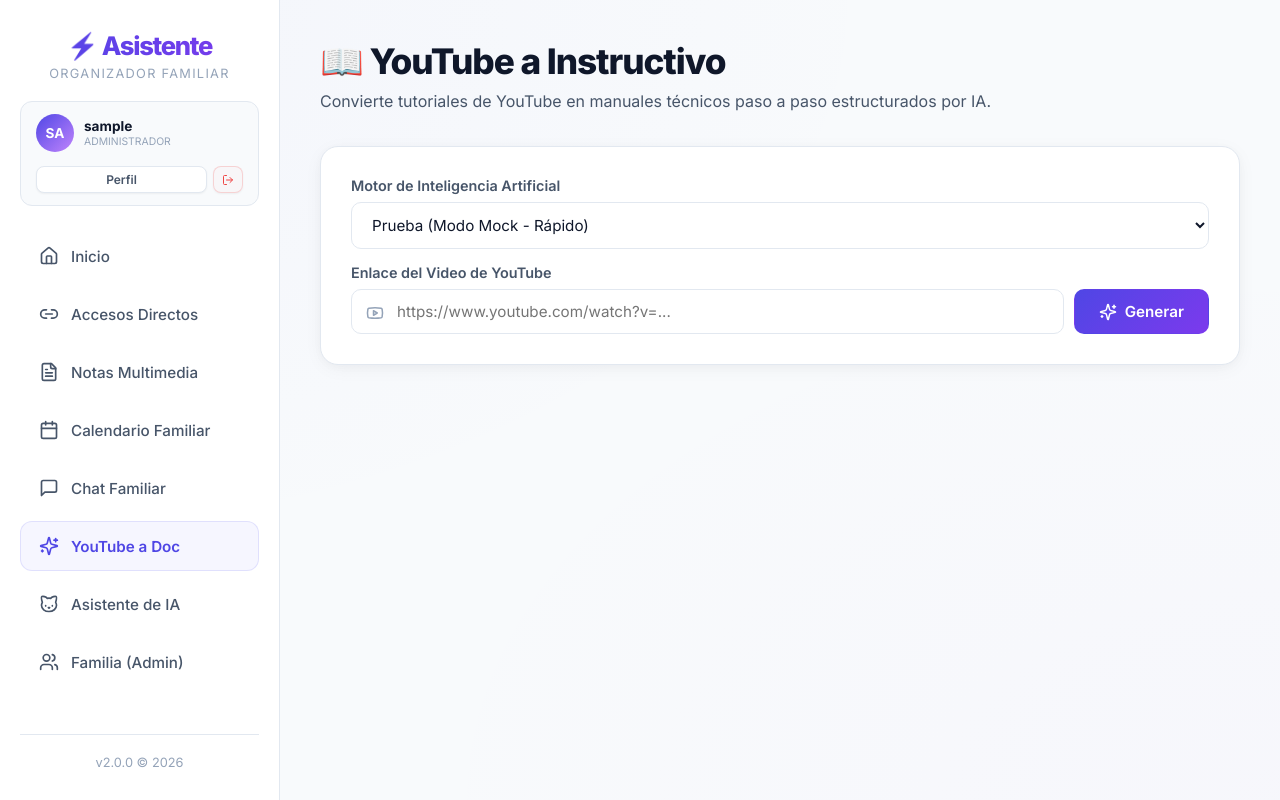
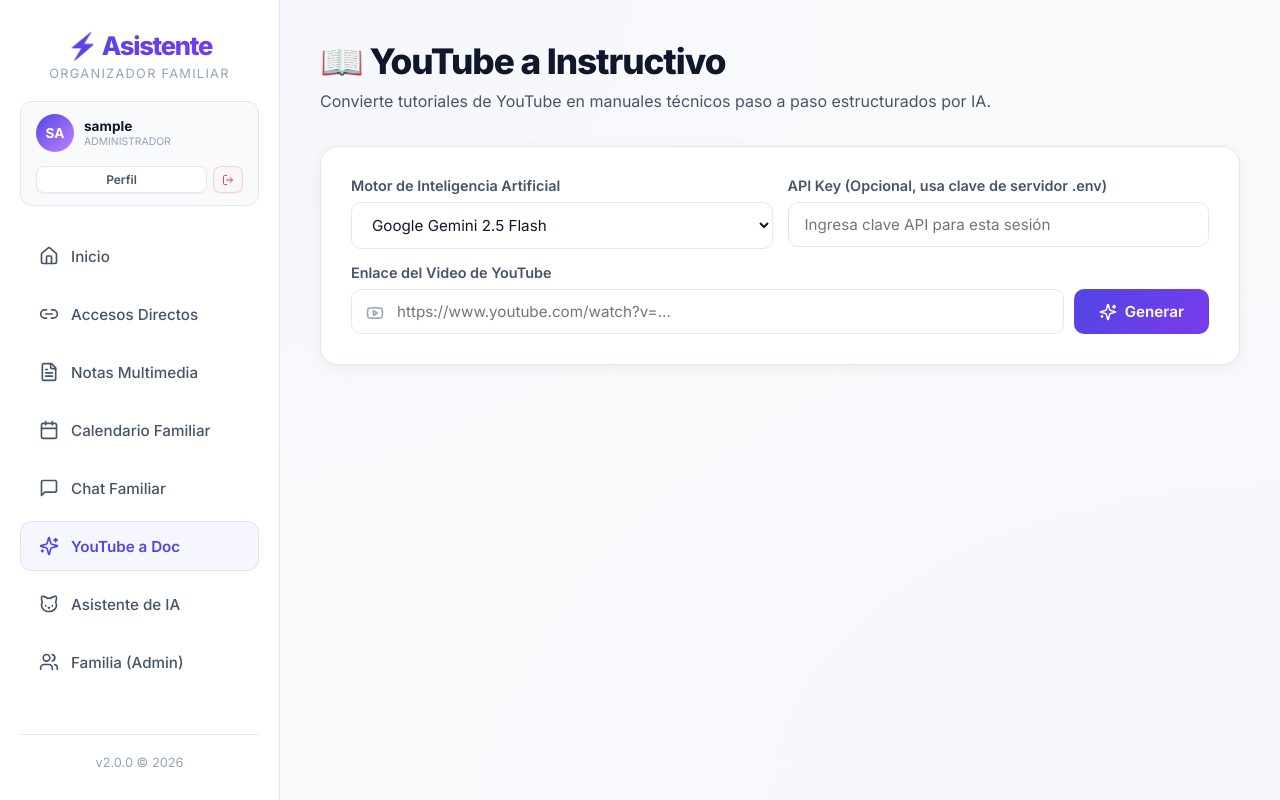
Before and after one commit to Zesoka/asist-personal, a Next.js app in the folder frontend/: page /transcriber in a window 1280 px wide. Built offline with nearby package versions, Linux system fonts and the light colour scheme; no server answers; sample sign-in values are in the browser's storage.

Commit message:
fix: update YouTubeTranscriptApi call to instanced method and set Gemini as default provider

```diff
--- a/frontend/src/pages/transcriber.js
+++ b/frontend/src/pages/transcriber.js
@@ -5,7 +5,7 @@
 
 export default function Transcriber() {
   const [youtubeUrl, setYoutubeUrl] = useState('');
-  const [provider, setProvider] = useState('mock');
+  const [provider, setProvider] = useState('gemini');
   const [customKey, setCustomKey] = useState('');
   const [tutorial, setTutorial] = useState('');
   const [loading, setLoading] = useState(false);
```
Also changed, not shown: 1 other file (tests, documents, lock files or other folders).
